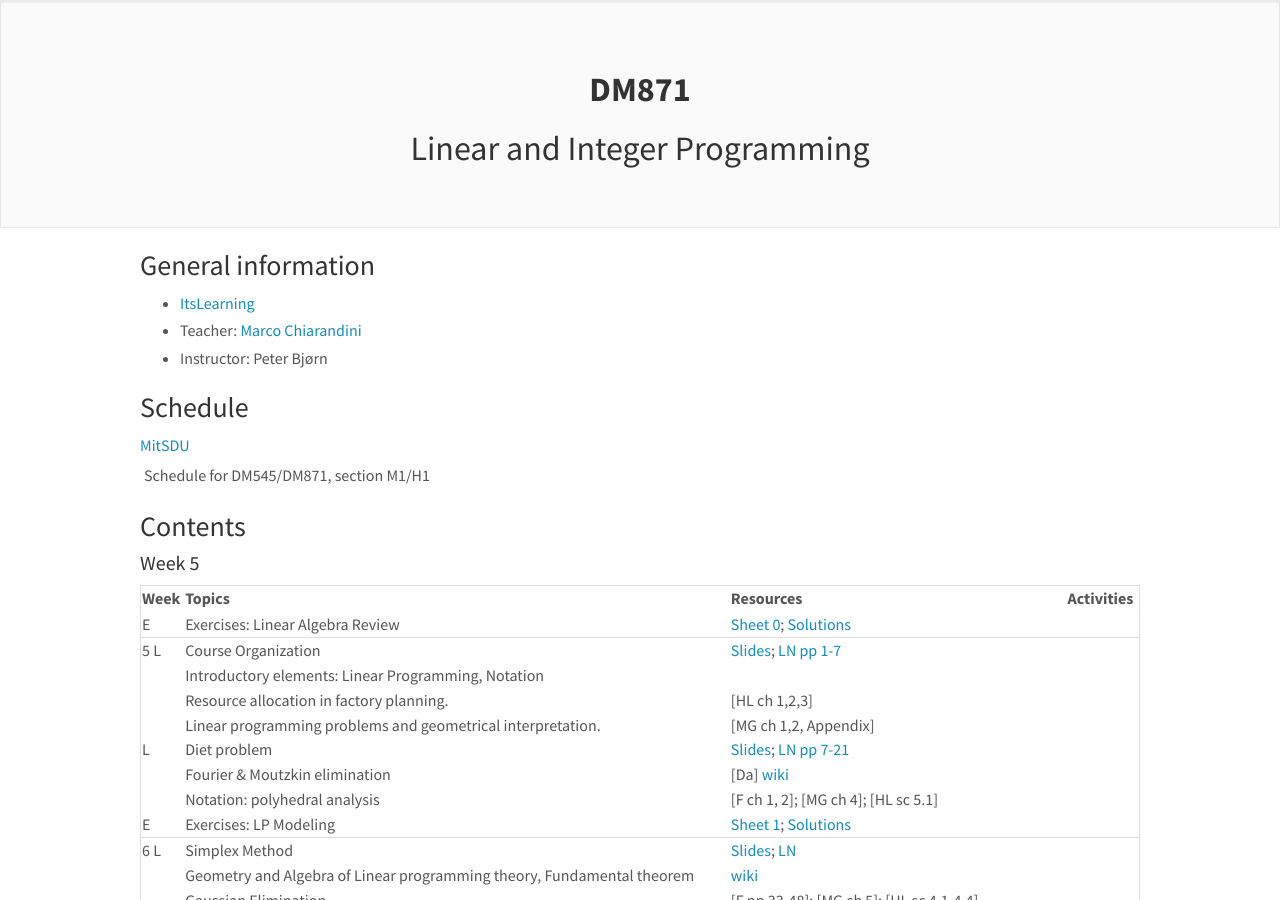
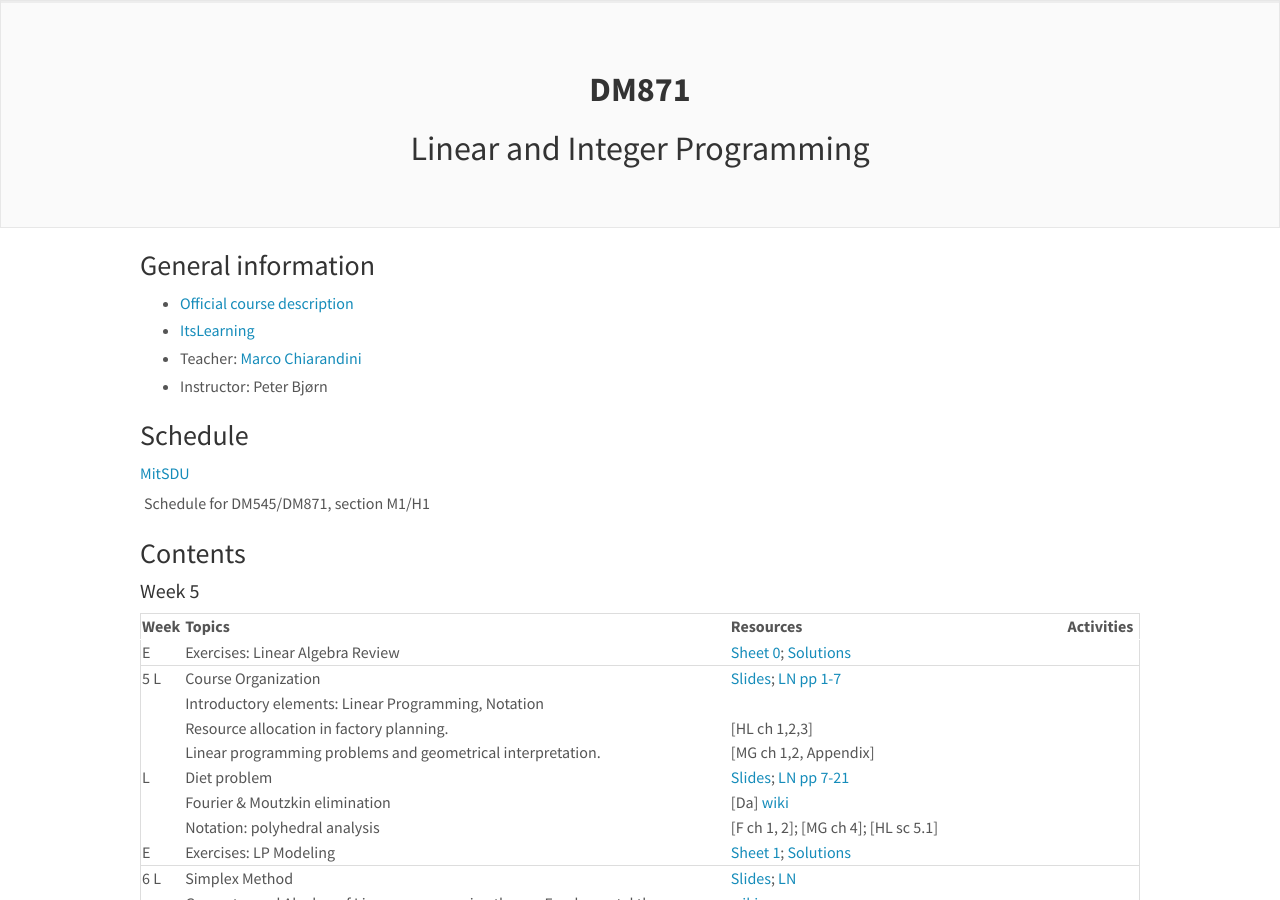
Before and after one commit to DM871/dm871_old_github_io, a Jekyll site: the page built from index.md, in a window 1280 px wide and 900 px high. Built offline with Jekyll 4.4.1, drawn with Linux system fonts in a browser that asks for light colours; nearby versions of some CDN libraries; comment, search, counter and statistics services are not loaded.

```diff
--- a/index.md
+++ b/index.md
@@ -14,6 +14,7 @@
 ### General information
 
 
+- [Official course description](https://odin.sdu.dk/sitecore/index.php?a=searchfagbesk&internkode=dm871&lang=en)
 
 - [ItsLearning](https://sdu.itslearning.com/ContentArea/ContentArea.aspx?LocationID=9174&LocationType=1)
 
```
Also changed, not shown: 1 other file.
